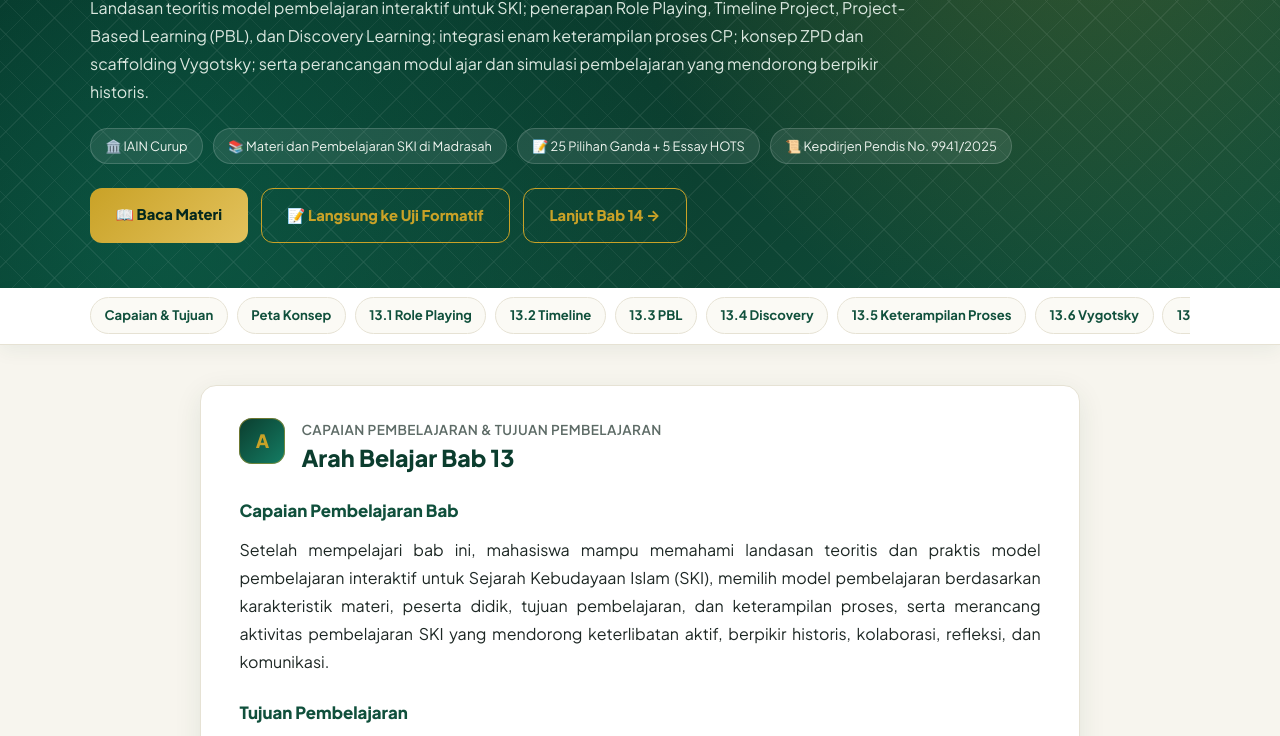
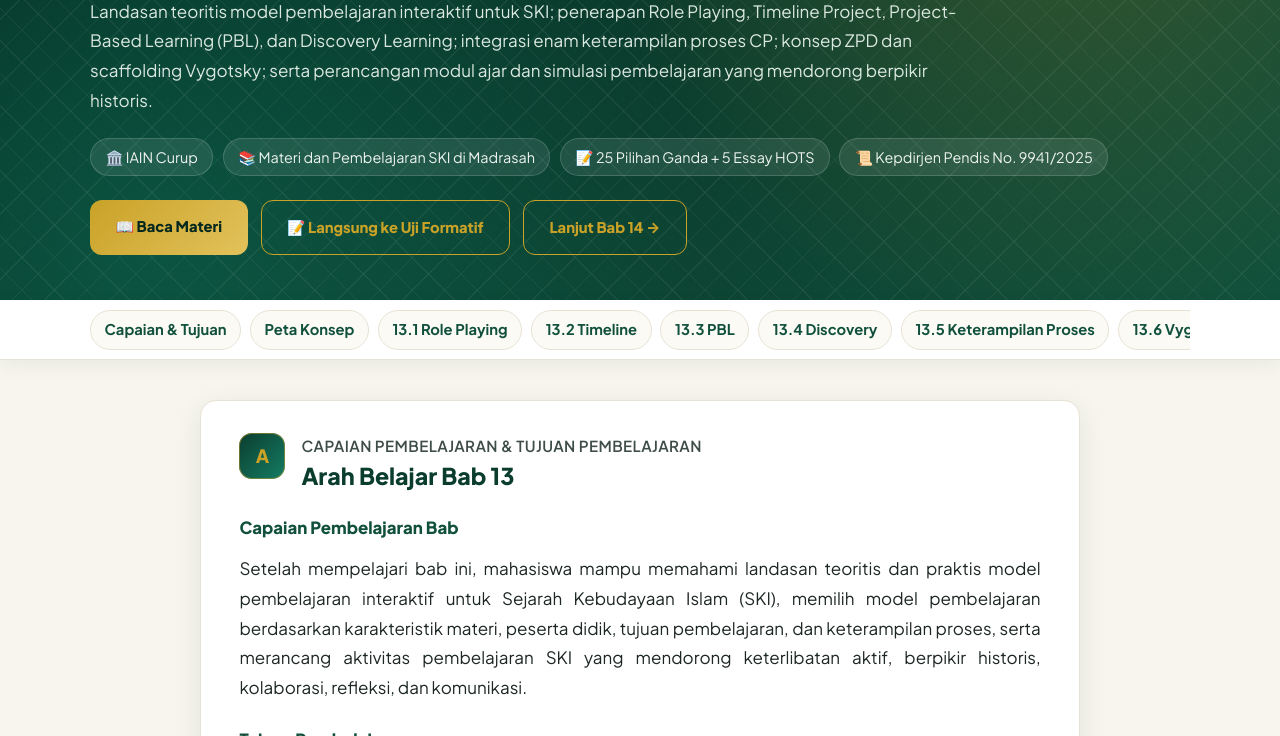
Before and after one commit to baktikomalasari/E-book-Materi-dan-Pembelajaran-SKI-di-Madrasah, a plain HTML site: page 13.html in a window 1280 px wide. Shown: the part 344-1080 px from the top of the page. Drawn offline with Linux system fonts and the light colour scheme.

Commit message:
Update 13.html

```diff
--- a/13.html
+++ b/13.html
@@ -106,7 +106,7 @@
 @media(max-width:900px){.grid3{grid-template-columns:repeat(2,1fr)}.form-grid{grid-template-columns:repeat(2,1fr)}.footer-grid{grid-template-columns:1fr 1fr}}
 @media(max-width:640px){.nav-links a:not(.pill){display:none}.grid2,.grid3,.form-grid{grid-template-columns:1fr}.sec{padding:1.4rem 1.1rem}.cta{flex-direction:column;align-items:flex-start}.pager{flex-direction:column}.scorebar{top:108px}.innav{top:58px}}
 </style>
-</head>
+<link rel="stylesheet" href="revisi.css"></head>
 <body id="atas">
 <div id="rbar"></div>
 
```
